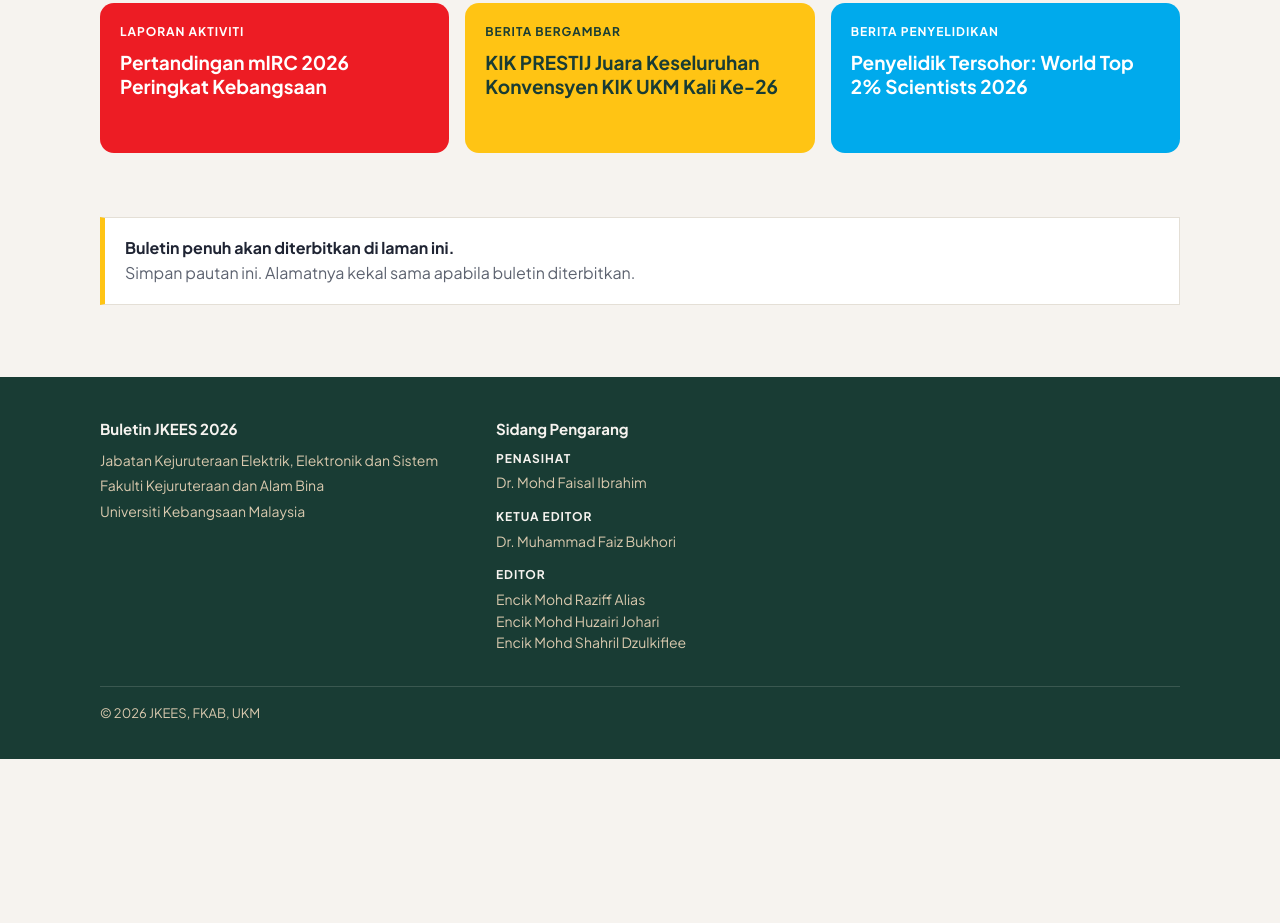
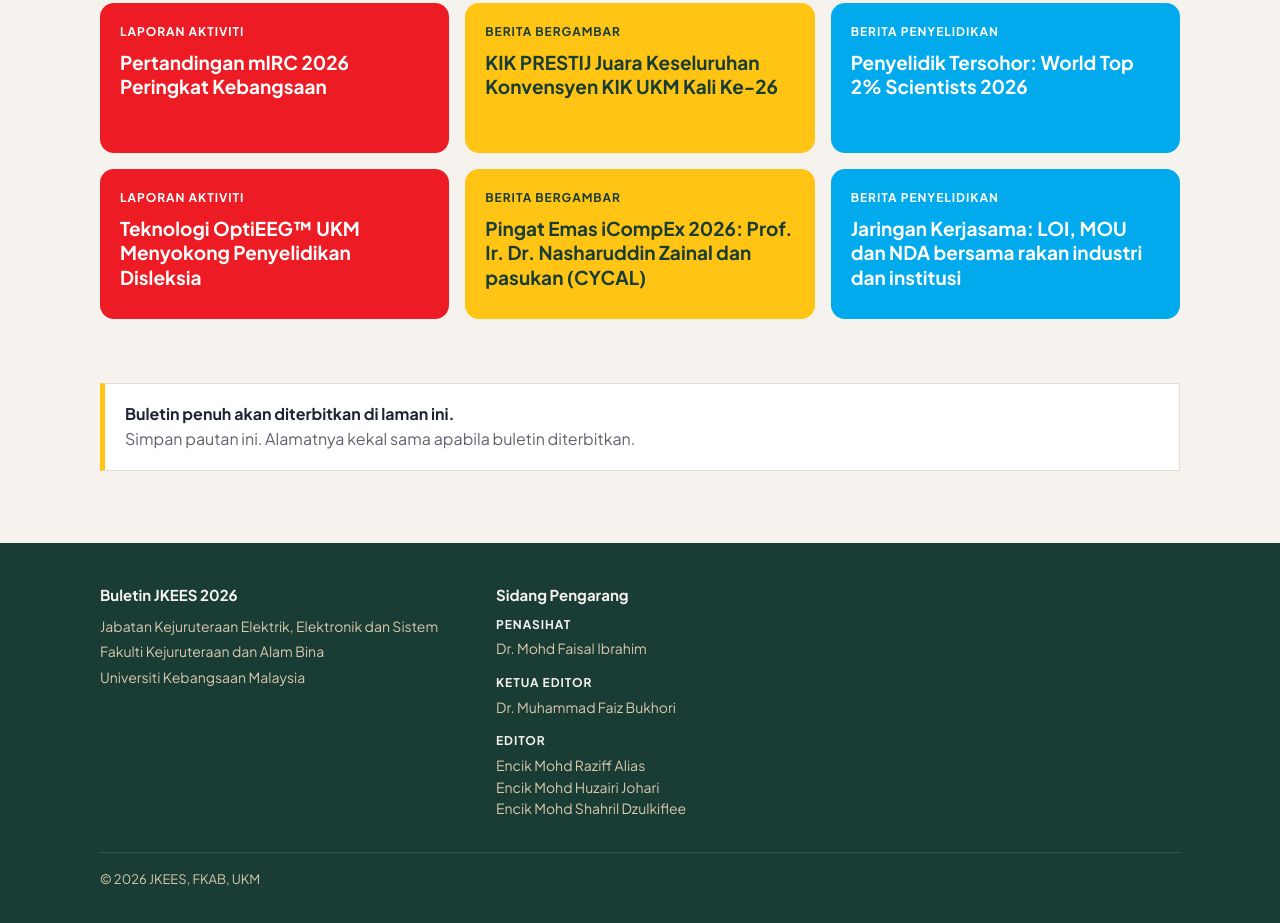
Before and after one commit to faizverse/BuletinJKEES-2026, a plain HTML site: page index.html in a window 1280 px wide. Shown: the part 1251-2174 px from the top of the page. Before the commit the page ends 2010 px from the top, so only its background shows below. Drawn offline with Linux system fonts and the light colour scheme.

Commit message:
Sorotan: satu kisah lagi bagi setiap kategori (OptiEEG, Pingat Emas iCompEx, Jaringan Kerjasama)
Co-Authored-By: Claude Opus 5.5 <noreply@anthropic.com>

```diff
--- a/index.html
+++ b/index.html
@@ -70,6 +70,9 @@
       <li class="card red"><span class="k">LAPORAN AKTIVITI</span><span class="t">Pertandingan mIRC 2026 Peringkat Kebangsaan</span></li>
       <li class="card yellow"><span class="k">BERITA BERGAMBAR</span><span class="t">KIK PRESTIJ Juara Keseluruhan Konvensyen KIK UKM Kali Ke-26</span></li>
       <li class="card blue"><span class="k">BERITA PENYELIDIKAN</span><span class="t">Penyelidik Tersohor: World Top 2% Scientists 2026</span></li>
+      <li class="card red"><span class="k">LAPORAN AKTIVITI</span><span class="t">Teknologi OptiEEG™ UKM Menyokong Penyelidikan Disleksia</span></li>
+      <li class="card yellow"><span class="k">BERITA BERGAMBAR</span><span class="t">Pingat Emas iCompEx 2026: Prof. Ir. Dr. Nasharuddin Zainal dan pasukan (CYCAL)</span></li>
+      <li class="card blue"><span class="k">BERITA PENYELIDIKAN</span><span class="t">Jaringan Kerjasama: LOI, MOU dan NDA bersama rakan industri dan institusi</span></li>
     </ul>
   </section>
 
```
